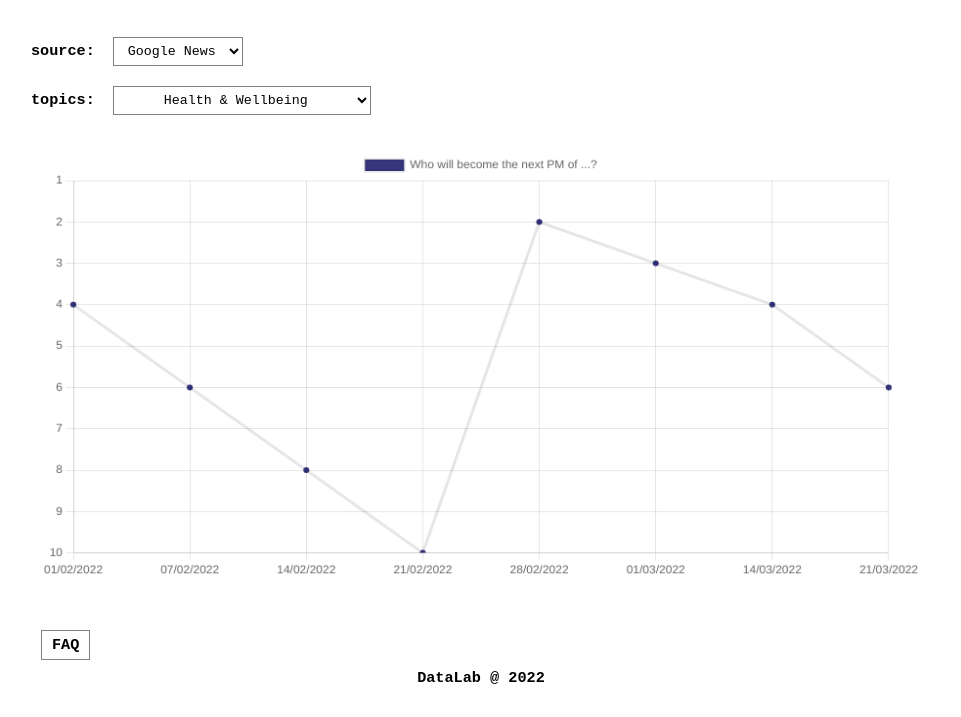
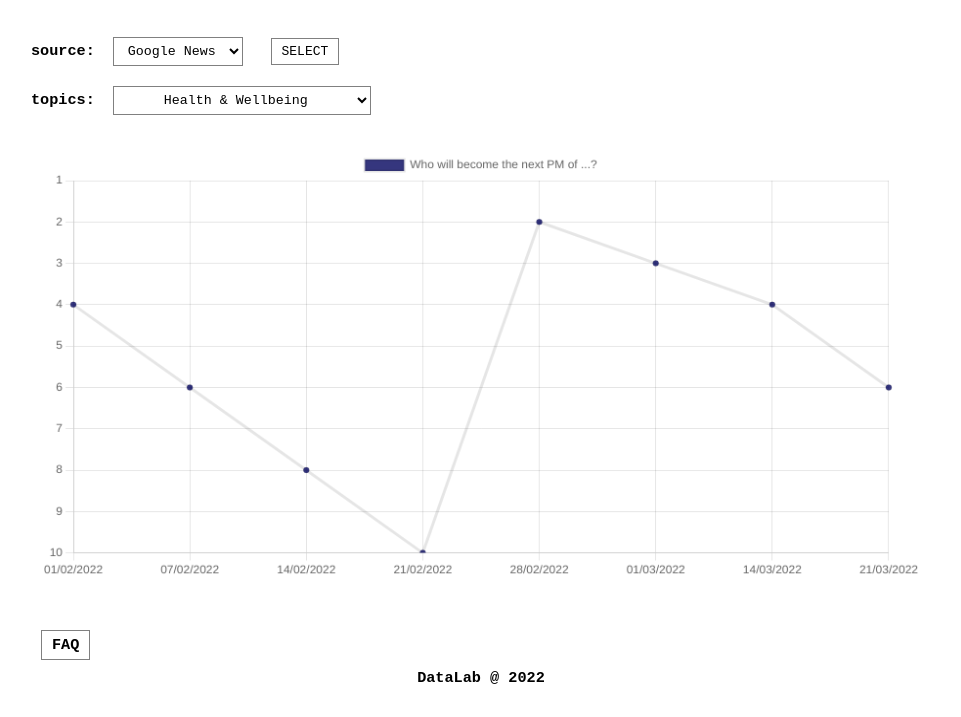
Before and after one commit to cgbl-90/australia_project, a website: page index.html in a window 1280 px wide. Shown: the part 131-848 px from the top of the page, without its empty margins (159-1120 px from the left). Drawn offline with nearby package versions, Linux system fonts and the light colour scheme.

Commit message:
Added select button

```diff
--- a/index.html
+++ b/index.html
@@ -41,6 +41,7 @@
                 <option value="gt">Google News</option>
                 <option value="tw">Twitter</option>
             </select>
+            <a href="#">SELECT</a>
             <br />
             <span id="gt-box">
                 <h3>topics:</h3>
```
